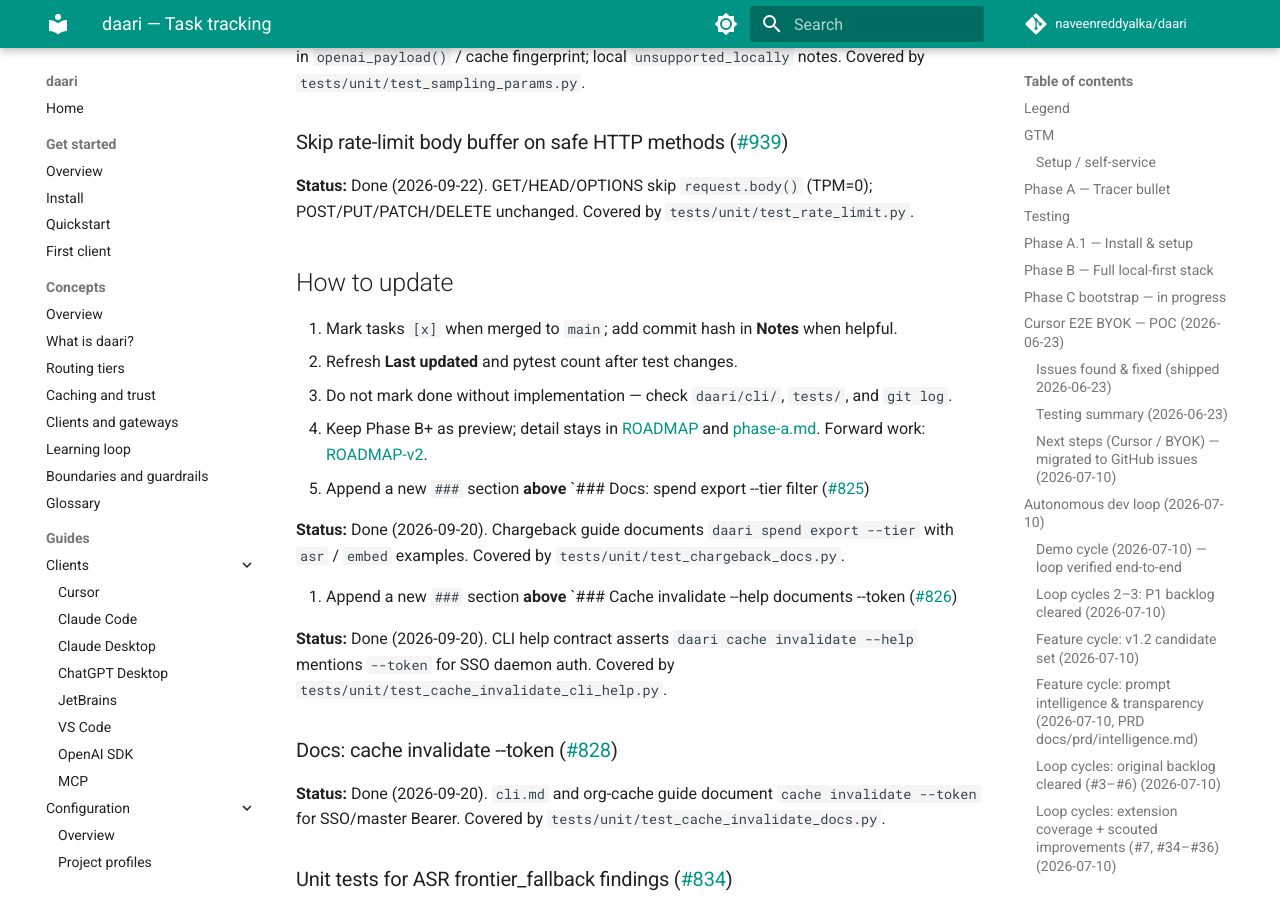
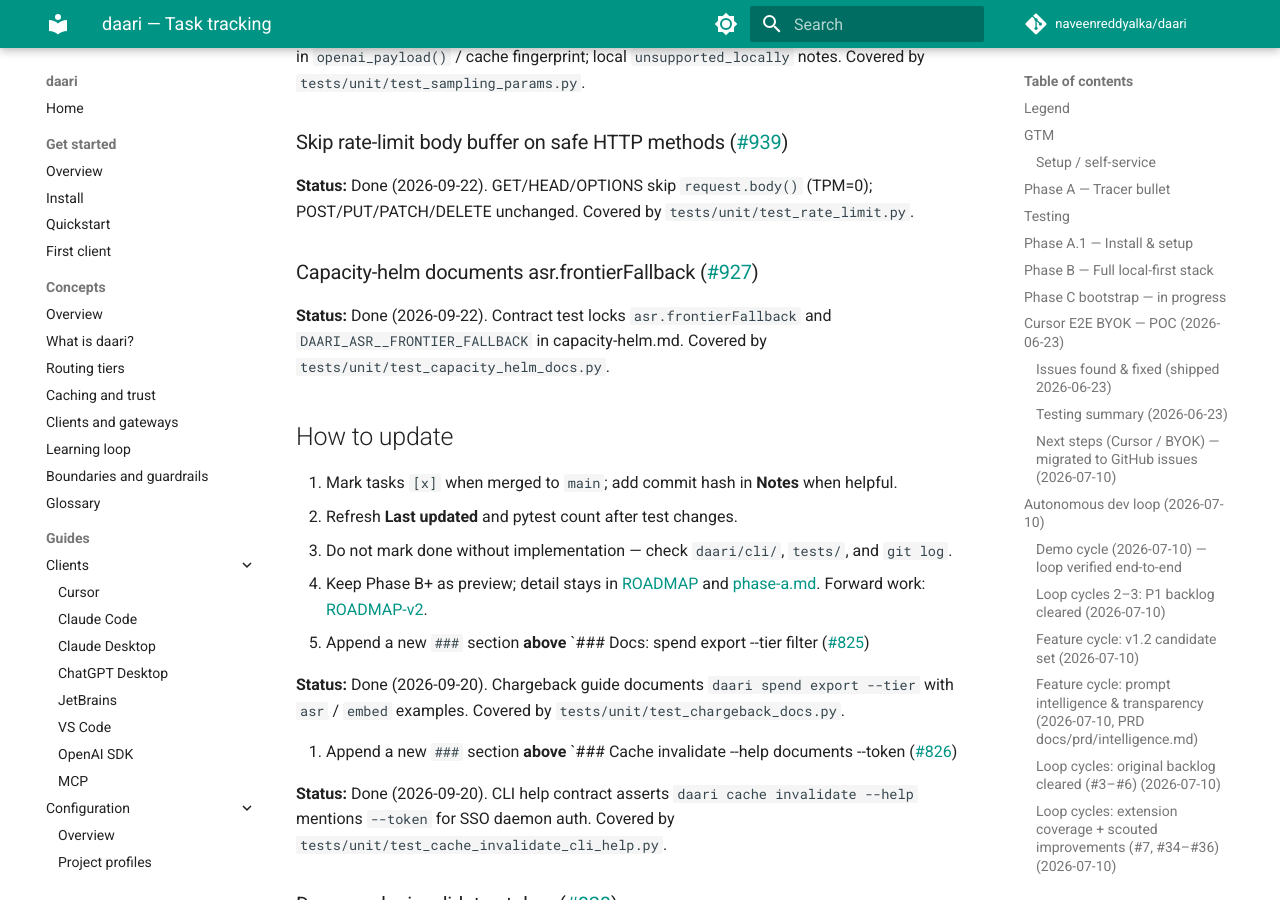
Before and after one commit to naveenreddyalka/daari, an MkDocs documentation site: the page built from docs/TRACKING.md, in a window 1280 px wide and 900 px high, scrolled down 95678 px. Built offline with MkDocs 1.6.1 and Material for MkDocs 9.7.7, drawn with Linux system fonts in a browser that asks for light colours; comment, search, counter and statistics services are not loaded.

Commit message:
chore(test): assert capacity-helm documents asr.frontierFallback
Lock the Helm ASR cloud-transcription opt-in strings in the ops guide.
Closes #927.

Co-authored-by: Cursor <cursoragent@cursor.com>

```diff
--- a/docs/TRACKING.md
+++ b/docs/TRACKING.md
@@ -4013,6 +4013,13 @@ notes. Covered by `tests/unit/test_sampling_params.py`.
 **Status:** Done (2026-09-22). GET/HEAD/OPTIONS skip `request.body()` (TPM=0);
 POST/PUT/PATCH/DELETE unchanged. Covered by `tests/unit/test_rate_limit.py`.
 
+### Capacity-helm documents asr.frontierFallback ([#927](https://github.com/naveenreddyalka/daari/issues/927))
+
+<!-- tracking:#927 -->
+**Status:** Done (2026-09-22). Contract test locks `asr.frontierFallback` and
+`DAARI_ASR__FRONTIER_FALLBACK` in capacity-helm.md. Covered by
+`tests/unit/test_capacity_helm_docs.py`.
+
 
 ## How to update
 
```
Also changed, not shown: 1 other file.
